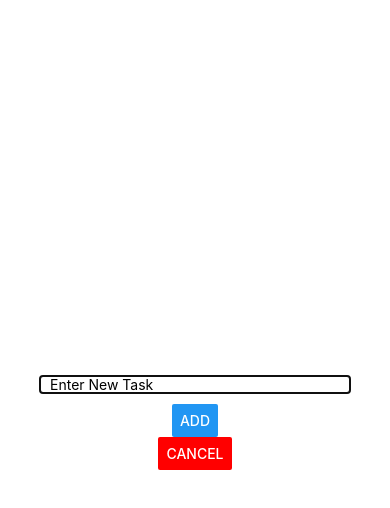
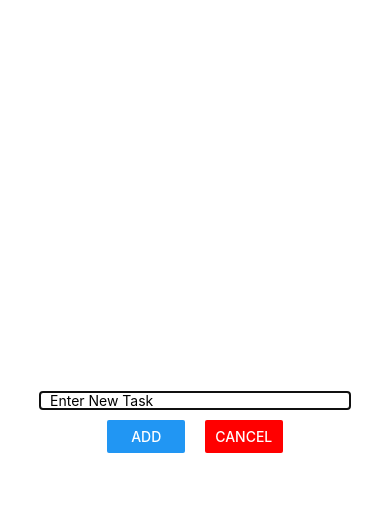
Before and after one commit to ajflowers/rn-todo, a React Native app: screen / in a window 390 px wide. Both pictures are taken after a click on the button "ADD NEW TASK". Shown: the top 508 px of the page. Built offline with nearby package versions, Linux system fonts and the light colour scheme.

Commit message:
styling for buttons

```diff
--- a/components/inputForm.js
+++ b/components/inputForm.js
@@ -19,12 +19,17 @@ const InputForm = props => {
             onChangeText={handleInput}
             value={newTask}
             />
+            <View style={styles.buttonContainer}>
+              <View style={styles.button}>
                 <Button title="ADD" onPress={() => {
                   props.handleSubmit(newTask);
                   setNewTask('');
               }}/>
+              </View>
+              <View style={styles.button}>
                 <Button title="CANCEL" color="red" onPress={props.onCancel} />
-
+              </View>
+            </View>
       </View>
       </Modal>
 
@@ -45,7 +50,16 @@ const styles = StyleSheet.create({
     paddingHorizontal: 10,
     marginBottom: 10
 
+  },
+  buttonContainer: {
+    flexDirection: 'row',
+    width: '50%',
+    justifyContent: 'space-around'
+  },
+  button: {
+    width: '40%'
   }
+
 });
 
 export default InputForm;
```
Lines whose indentation alone changed are shown as unchanged.
